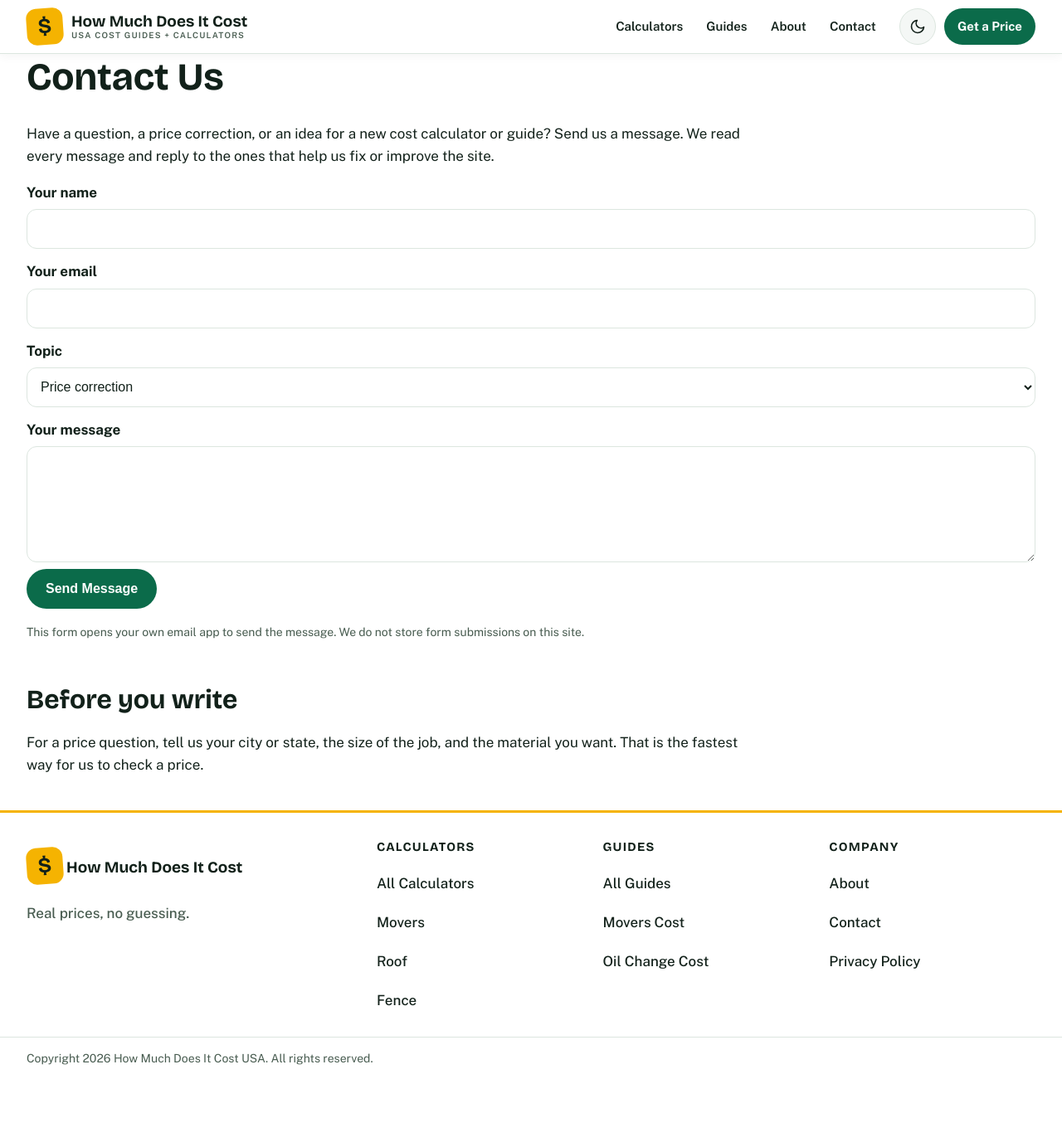
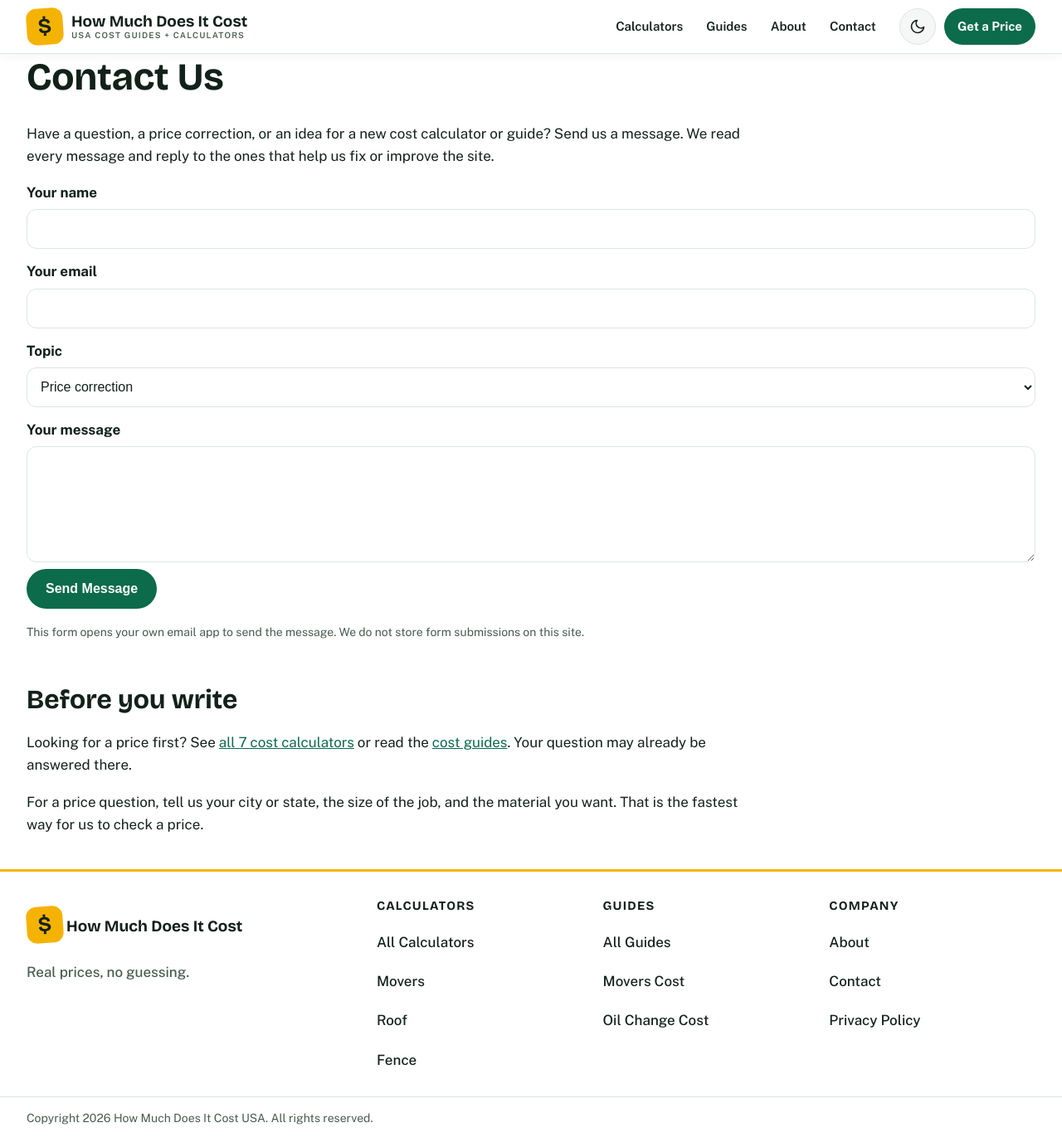
Before and after one commit to zaidmeo09-dhangal/howmuchdoesitcostusa, a Jekyll site: the page built from contact.md, in a window 1280 px wide and 1383 px high. Shown: the whole window at 83% size. Built offline with Jekyll 4.4.1, drawn with Linux system fonts in a browser that asks for light colours; part of the change alters nothing that is shown.

Commit message:
Initial deploy: add contact.md

```diff
--- a/contact.md
+++ b/contact.md
@@ -1,7 +1,7 @@
 ---
 layout: default
-title: Contact Our Team Now | How Much Does It Cost USA Site
-meta_title: "Contact Our Team Now | How Much Does It Cost USA Site"
+title: Contact Our Team About a Price, Calculator or Guide
+meta_title: "Contact Our Team About a Price, Calculator or Guide"
 meta_description: "Contact the How Much Does It Cost USA team with a question, a correction, or a suggestion for a new cost calculator or guide for our site today."
 permalink: /contact/
 breadcrumb: Contact
@@ -29,5 +29,6 @@ breadcrumb: Contact
     <p class="note">This form opens your own email app to send the message. We do not store form submissions on this site.</p>
   </form>
   <h2>Before you write</h2>
+  <p>Looking for a price first? See <a href="{{ '/tools/' | relative_url }}">all 7 cost calculators</a> or read the <a href="{{ '/blog/' | relative_url }}">cost guides</a>. Your question may already be answered there.</p>
   <p>For a price question, tell us your city or state, the size of the job, and the material you want. That is the fastest way for us to check a price.</p>
 </section>
```
